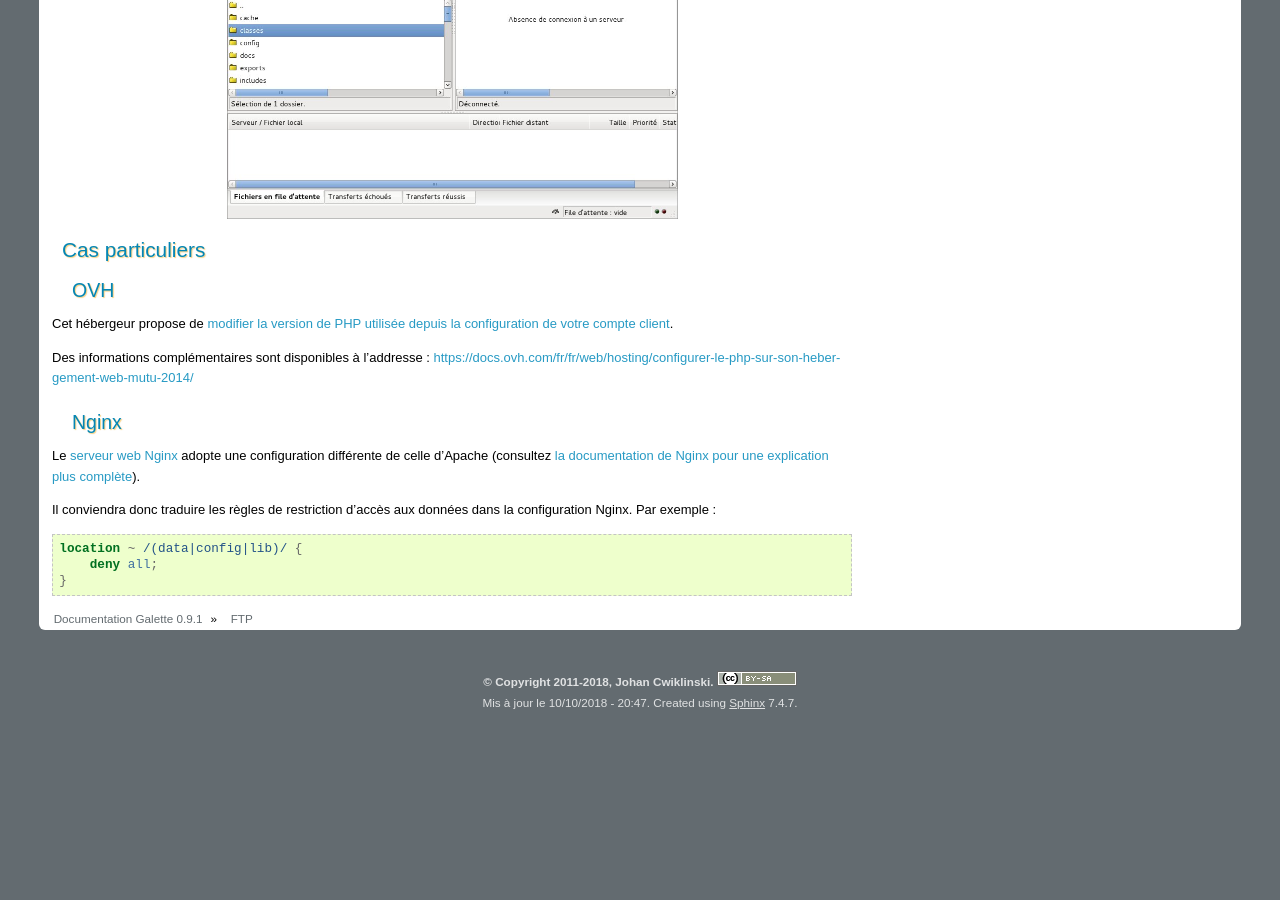
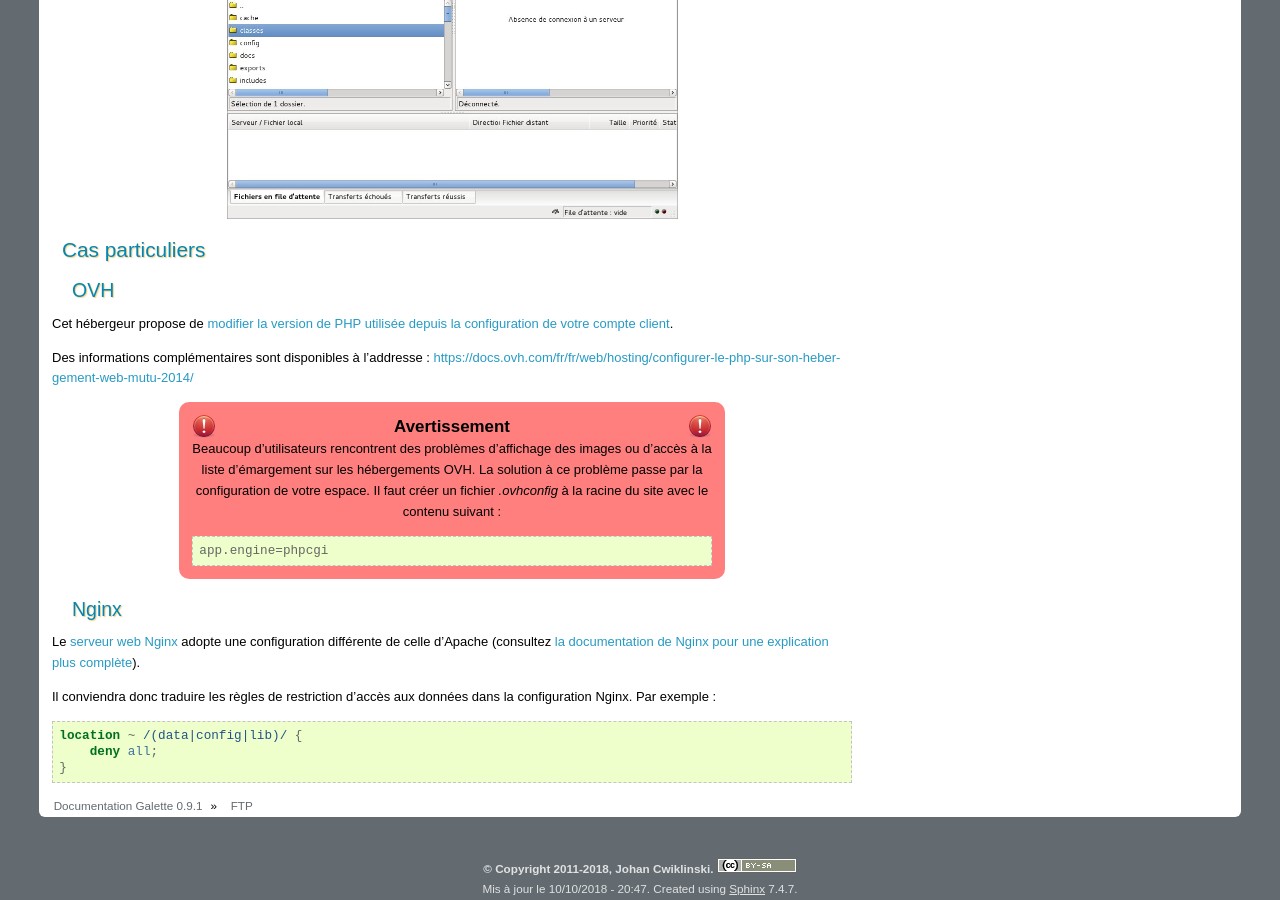
Before and after one commit to galette/galettedoc, a Sphinx documentation site: the page built from source/installation/ftp.rst, in a window 1280 px wide and 900 px high, scrolled down 663 px. Built offline with Sphinx 7.4.7, drawn with Linux system fonts in a browser that asks for light colours; before the commit the page ends 1377 px from its top, so only the background shows below that.

Commit message:
Configuration OVH; closes #1198

```diff
--- a/source/installation/ftp.rst
+++ b/source/installation/ftp.rst
@@ -25,6 +25,13 @@ Cet hébergeur propose de `modifier la version de PHP utilisée depuis la config
 
 Des informations complémentaires sont disponibles à l'addresse : https://docs.ovh.com/fr/fr/web/hosting/configurer-le-php-sur-son-hebergement-web-mutu-2014/
 
+.. warning::
+
+   Beaucoup d'utilisateurs rencontrent des problèmes d'affichage des images ou d'accès à la liste d'émargement sur les hébergements OVH. La solution à ce problème passe par la configuration de votre espace. Il faut créer un fichier `.ovhconfig` à la racine du site avec le contenu suivant :
+
+   .. code-block:: shell
+
+      app.engine=phpcgi
 
 Nginx
 ^^^^^
```
